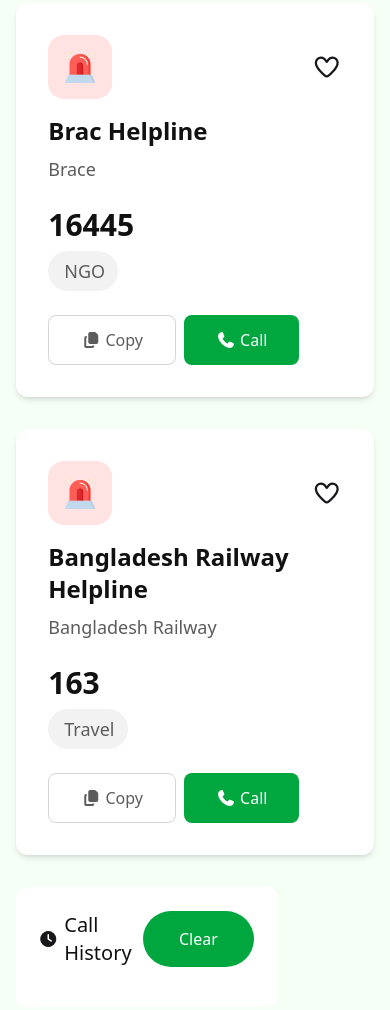
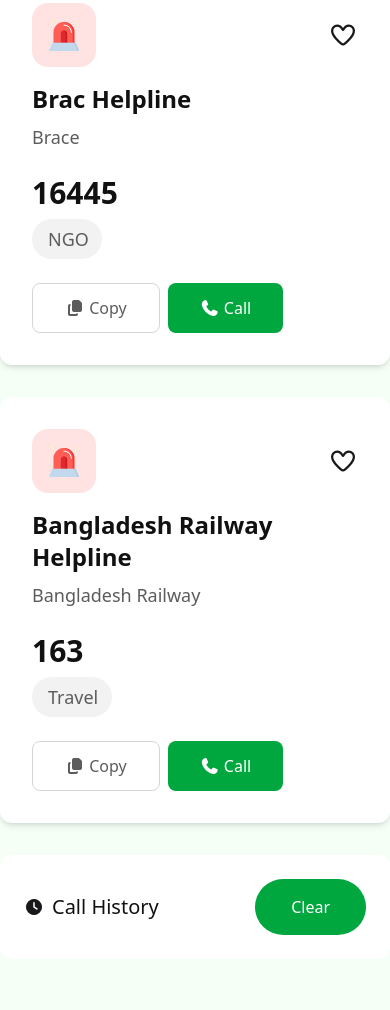
Before and after one commit to helal-bye/B12-A5-Emergency-Hotline-website, a plain HTML site: page index.html in a window 390 px wide. Shown: the part 3915-4925 px from the top of the page. Drawn offline with nearby package versions, Linux system fonts and the light colour scheme.

Commit message:
responsive website

```diff
--- a/index.html
+++ b/index.html
@@ -46,7 +46,7 @@
         </section>
     </header>
     <main class="bg-[#f5fff6] py-14">
-        <section class="grid md:grid-cols-12 grid-cols-6 gap-8 w-11/12 mx-auto">
+        <section class="grid md:grid-cols-12  grid-cols-6 gap-8 md:w-11/12 md:mx-auto">
             <!-- Card part -->
             <div class="col-span-9" id="emergency-number-container">
                 <div class="card-container grid grid-cols-1 md:grid-cols-3 gap-8">
@@ -234,8 +234,8 @@
                 </div>
             </div>
             <!-- Call history part -->
-            <div class="md:col-span-3 col-span-full">
-                <div class="p-6 bg-[#ffffff] rounded-xl space-y-4">
+            <div class="md:col-span-3 card  col-span-9">
+                <div class="p-6 bg-[#ffffff] rounded-xl md:space-y-4">
                     <div class="flex justify-between items-center">
                         <div class="flex items-center gap-2">
                             <i class="fa-solid fa-clock"></i>
--- a/js/script.js
+++ b/js/script.js
@@ -17,11 +17,11 @@
       alert("Calling " + cardTitle + " " + cardNumber);
       const coinCount = document.getElementById("coin-count").innerText;
       const coinTotal = coinCount - 20;
-      document.getElementById("coin-count").innerText = coinTotal;
-      if (coinTotal < 0) {
+      if (coinTotal < 20) {
         alert("You have not suficient balance, you must have minimum 20 coin");
         return;
       }
+      document.getElementById("coin-count").innerText = coinTotal;
       const data = {
         time: new Date().toLocaleTimeString(),
       };
```
